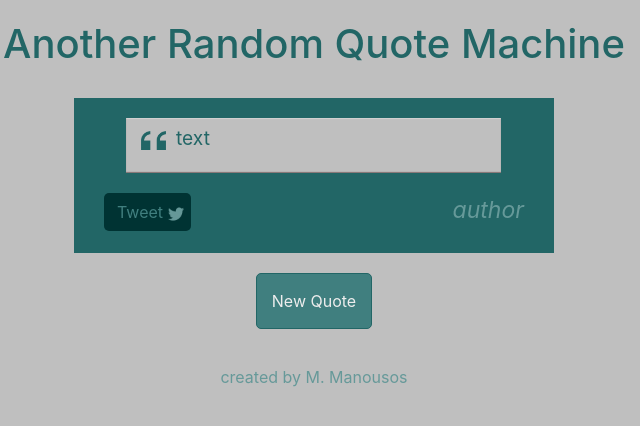
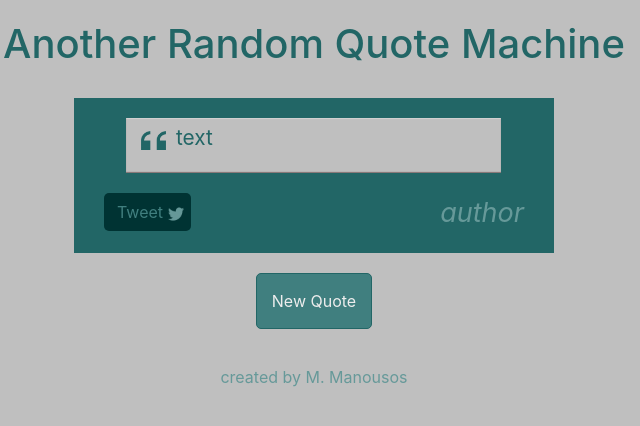
Before and after one commit to mmanousos/fcc_randomquotemachine, a plain HTML site: page index.html in a window 1280 px wide. Shown: the full height of the page, 166-806 px from the left. Drawn offline with nearby package versions, Linux system fonts and the light colour scheme; no server answers.

Commit message:
makes quote text slightly larger

```diff
--- a/style.css
+++ b/style.css
@@ -71,7 +71,7 @@ a:active {
 .quote-text {
     color: #226666;
     text-align: left;
-    font-size: 120%;
+    font-size: 130%;
     vertical-align: bottom;
 
 }
@@ -79,7 +79,7 @@ a:active {
 .author {
     color: #669999;
     text-align: right;
-    font-size: 120%;
+    font-size: 130%;
     font-style: italic;
 }
 
```
